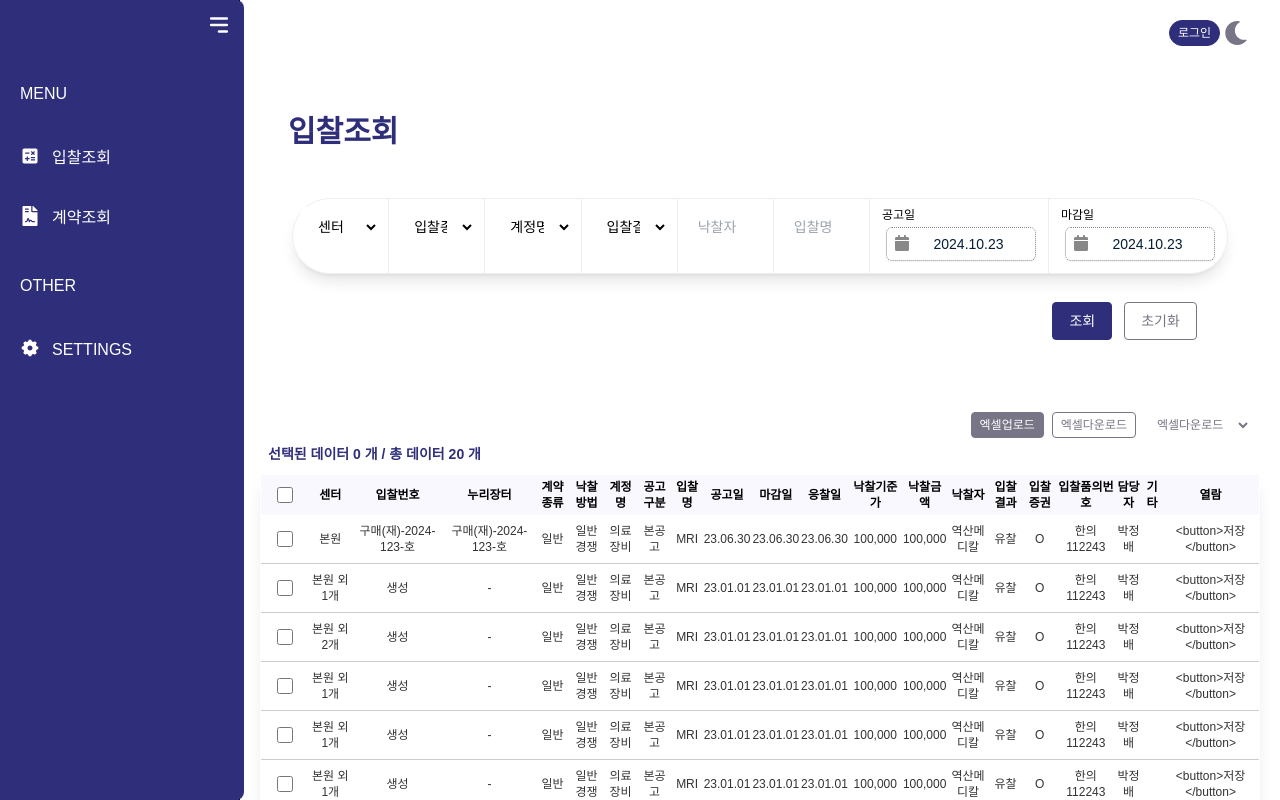
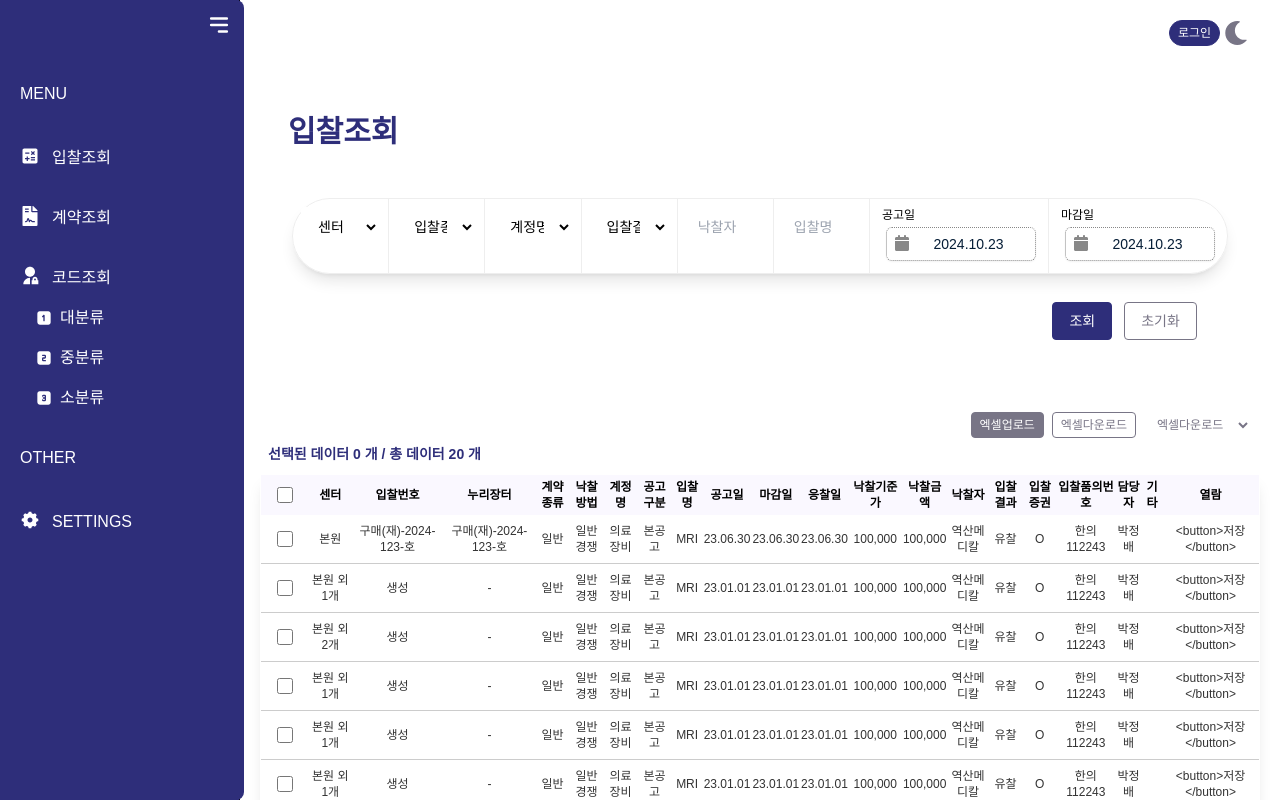
Before and after one commit to Hyeyeon-Ko/pur-ui2, a Next.js app: page /menu1 in a window 1280 px wide. Built offline with nearby package versions, Linux system fonts and the light colour scheme.

Commit message:
Feat: 사이드바 메뉴 추가

```diff
--- a/components/layouts/SideMenu.tsx
+++ b/components/layouts/SideMenu.tsx
@@ -5,6 +5,10 @@ import { HiMenuAlt3 } from "react-icons/hi";
 import { MdCalculate } from "react-icons/md";
 import { RiSettings5Fill } from "react-icons/ri";
 import { FaFileContract } from "react-icons/fa";
+import { RiAdminFill } from "react-icons/ri";
+import { TbSquareNumber1Filled } from "react-icons/tb";
+import { TbSquareNumber2Filled } from "react-icons/tb";
+import { TbSquareNumber3Filled } from "react-icons/tb";
 import Link from "next/link";
 import colors from "@/styles/colors";
 
@@ -25,6 +29,32 @@ const menuItems = [
         href: "/contract",
         visible: ["admin", "master"],
         tooltip: "계약조회",
+      },
+      {
+        icon: RiAdminFill,
+        label: "코드조회",
+        visible: ["admin", "master"],
+        tooltip: "코드조회",
+        part: [
+          {
+            icon: TbSquareNumber1Filled,
+            label: "대분류",
+            href: "/all",
+            visible: ["admin", "master"],
+          },
+          {
+            icon: TbSquareNumber2Filled,
+            label: "중분류",
+            href: "/medium",
+            visible: ["admin", "master"],
+          },
+          {
+            icon: TbSquareNumber3Filled,
+            label: "소분류",
+            href: "/little",
+            visible: ["admin", "master"],
+          },
+        ],
       },
     ],
   },
@@ -50,6 +80,11 @@ const SideMenu = ({
   toggleSidebar: () => void;
 }) => {
   const [hoveredLabel, setHoveredLabel] = useState<string | null>(null);
+  const [codeMenuOpen, setCodeMenuOpen] = useState<boolean>(true); // 상태 추가
+
+  const toggleCodeMenu = () => {
+    setCodeMenuOpen((prev) => !prev); // 코드조회 메뉴 토글
+  };
 
   return (
     <div
@@ -83,36 +118,13 @@ const SideMenu = ({
                 onMouseEnter={() => setHoveredLabel(item.label)}
                 onMouseLeave={() => setHoveredLabel(null)}
               >
-                <Link
-                  href={item.href}
-                  className={`relative flex items-center justify-start text-gray-500 py-2 mx-2 rounded-md transition-colors duration-200`}
+                {/* 코드조회는 href 없이 클릭 시 토글 */}
+                <div
+                  className={`relative flex items-center justify-start text-gray-500 py-2 mx-2 rounded-md transition-colors duration-200 cursor-pointer`}
                   style={{ backgroundColor: "transparent" }}
-                  onMouseEnter={(e) => {
-                    e.currentTarget.style.backgroundColor = colors.sub;
-                    const svgElement = e.currentTarget.querySelector("svg");
-                    const spanElement = e.currentTarget.querySelector("span");
-
-                    if (svgElement) {
-                      svgElement.style.fill = colors.white;
-                    }
-
-                    if (spanElement) {
-                      spanElement.style.color = colors.white;
-                    }
-                  }}
-                  onMouseLeave={(e) => {
-                    e.currentTarget.style.backgroundColor = "transparent";
-                    const svgElement = e.currentTarget.querySelector("svg");
-                    const spanElement = e.currentTarget.querySelector("span");
-
-                    if (svgElement) {
-                      svgElement.style.fill = colors.white;
-                    }
-
-                    if (spanElement) {
-                      spanElement.style.color = colors.white;
-                    }
-                  }}
+                  onClick={
+                    item.label === "코드조회" ? toggleCodeMenu : undefined
+                  }
                 >
                   <item.icon
                     size={20}
@@ -158,7 +170,29 @@ const SideMenu = ({
                       ></span>
                     </span>
                   )}
-                </Link>
+                </div>
+
+                {/* 하위 메뉴 조건부 렌더링 */}
+                {item.label === "코드조회" && codeMenuOpen && (
+                  <div className="flex flex-col pl-6 gap-2">
+                    {item.part.map((subItem) => (
+                      <Link
+                        key={subItem.label}
+                        href={subItem.href}
+                        className={`flex items-center text-gray-500 py-1 mx-2 rounded-md transition-colors duration-200`}
+                      >
+                        <subItem.icon
+                          size={16}
+                          style={{ fill: colors.white }}
+                          className={`transition-transform duration-300 cursor-pointer mr-2`}
+                        />
+                        <span style={{ color: colors.white }}>
+                          {subItem.label}
+                        </span>
+                      </Link>
+                    ))}
+                  </div>
+                )}
               </div>
             ))}
           </div>
```
